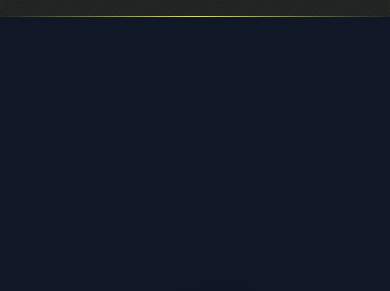
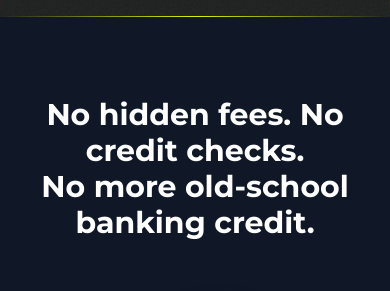
Before and after one commit to chriskryon/diverse-landing, a Next.js app: page / in a window 390 px wide. Shown: the part 827-1118 px from the top of the page. Built offline with nearby package versions, Linux system fonts and the light colour scheme; no server answers.

Commit message:
style: change framer motion

```diff
--- a/src/components/ApiSection.tsx
+++ b/src/components/ApiSection.tsx
@@ -1,7 +1,15 @@
 import { motion } from 'framer-motion';
 import ApiCodeBlock from './ApiCodeBlock';
+import { useApiSectionAnimations } from '../hooks/useApiSectionAnimations';
 
 export default function ApiSection() {
+  const {
+    titleAnimations,
+    benefitsAnimations,
+    codeBlockAnimations,
+    ctaAnimations
+  } = useApiSectionAnimations();
+
   const benefits = [
     { id: 'pagamentos', title: 'Pagamentos Automatizados', desc: 'Integre Pix e boletos diretamente no seu sistema.', icon: '📲' },
     { id: 'gestao', title: 'Gestão em Tempo Real', desc: 'Acesse saldos e relatórios financeiros via API.', icon: '📊' },
@@ -11,47 +19,70 @@ export default function ApiSection() {
   return (
     <section className="py-20 bg-gray-900 text-white overflow-x-hidden w-full">
       <div className="max-w-6xl mx-auto px-6">
+        {/* Title Section */}
         <motion.h2
-          initial={{ opacity: 0, y: 20 }}
-          animate={{ opacity: 1, y: 0 }}
-          transition={{ duration: 0.8 }}
+          ref={titleAnimations.ref}
+          initial={titleAnimations.initial}
+          animate={titleAnimations.controls}
+          variants={titleAnimations.variants}
           className="text-3xl lg:text-4xl font-bold mb-4 text-center"
         >
           Integre sua Empresa com a API da Diverse
         </motion.h2>
 
         {/* Benefícios */}
-        <div className="grid grid-cols-1 md:grid-cols-3 gap-8 mb-16 mt-12">
-          {benefits.map((benefit, index) => (
+        <motion.div
+          className="grid grid-cols-1 md:grid-cols-3 gap-8 mb-16 mt-12"
+          ref={benefitsAnimations.ref}
+          initial="hidden"
+          animate={benefitsAnimations.controls}
+          variants={benefitsAnimations.container}
+        >
+          {benefits.map((benefit) => (
             <motion.div
               key={benefit.id}
-              initial={{ opacity: 0, y: 20 }}
-              animate={{ opacity: 1, y: 0 }}
-              transition={{ delay: index * 0.2 }}
-              className="p-6 bg-white rounded-xl shadow-lg"
+              variants={benefitsAnimations.item}
+              className="p-6 bg-white rounded-xl shadow-lg border-2 border-[rgba(249,45,158,0.7)]"
+              whileHover={{
+                y: -5,
+                boxShadow: "0 10px 30px rgba(249,45,158,0.2)",
+                transition: { duration: 0.3 }
+              }}
             >
               <div className="text-4xl mb-4">{benefit.icon}</div>
               <h3 className="text-xl font-semibold mb-2 text-black">{benefit.title}</h3>
               <p className="text-gray-700">{benefit.desc}</p>
             </motion.div>
           ))}
-        </div>
+        </motion.div>
 
         {/* Exemplo de Código */}
-        <div className="bg-black p-6 rounded-xl max-w-3xl mx-auto mb-12 border border-gray-800">
+        <motion.div
+          className="bg-black p-6 rounded-xl max-w-3xl mx-auto mb-12 border border-gray-800"
+          ref={codeBlockAnimations.ref}
+          initial={codeBlockAnimations.initial}
+          animate={codeBlockAnimations.controls}
+          variants={codeBlockAnimations.variants}
+        >
           <h3 className="text-xl font-semibold mb-4">Exemplo: Criar um Pix</h3>
           <ApiCodeBlock />
-        </div>
+        </motion.div>
 
         {/* CTA */}
-        <div className="text-center mt-12">
-          <button type='button' className="bg-[#edfb06] text-black px-6 py-3 rounded-full font-medium hover:bg-yellow-300 transition-colors">
+        <motion.div
+          className="text-center mt-12"
+          ref={ctaAnimations.ref}
+          initial={ctaAnimations.initial}
+          animate={ctaAnimations.controls}
+          variants={ctaAnimations.variants}
+        >
+          <button type='button' className="bg-diverse-yellow text-black px-6 py-3 rounded-full font-medium transition-opacity duration-300 hover:opacity-80">
             Solicitar Acesso à API
           </button>
           <p className="mt-4 text-gray-400 text-sm">
             Nossa API segue os padrões do Open Banking Brasil, com autenticação OAuth 2.0, criptografia AES-256 e conformidade com LGPD.
           </p>
-        </div>
+        </motion.div>
       </div>
     </section>
   );
--- a/src/components/benefits/index.tsx
+++ b/src/components/benefits/index.tsx
@@ -26,6 +26,7 @@ export default function Benefits() {
           ref={titleAnimations.ref}
           initial={titleAnimations.initial}
           animate={titleAnimations.controls}
+          variants={titleAnimations.variants}
         >
           <h2 className="text-3xl lg:text-4xl font-bold mb-4">
             No hidden fees. No credit checks.
--- /dev/null
+++ b/src/hooks/useApiSectionAnimations.ts
@@ -0,0 +1,82 @@
+import { useElementInView } from "./useElementInView";
+
+export function useApiSectionAnimations() {
+  // Animation refs and controls
+  const titleAnimation = useElementInView(0.1);
+  const benefitsAnimation = useElementInView(0.1);
+  const codeBlockAnimation = useElementInView(0.1);
+  const ctaAnimation = useElementInView(0.1);
+
+  // Title animations
+  const titleAnimations = {
+    ref: titleAnimation.ref,
+    controls: titleAnimation.controls,
+    initial: { opacity: 0, y: 30 },
+    variants: {
+      visible: {
+        opacity: 1,
+        y: 0,
+        transition: { duration: 0.7 }
+      }
+    }
+  };
+
+  // Benefits animations
+  const benefitsAnimations = {
+    ref: benefitsAnimation.ref,
+    controls: benefitsAnimation.controls,
+    container: {
+      hidden: { opacity: 0 },
+      visible: {
+        opacity: 1,
+        transition: {
+          staggerChildren: 0.2,
+          delayChildren: 0.3
+        }
+      }
+    },
+    item: {
+      hidden: { opacity: 0, y: 20 },
+      visible: {
+        opacity: 1,
+        y: 0,
+        transition: { duration: 0.5, ease: "easeOut" }
+      }
+    }
+  };
+
+  // Code block animations
+  const codeBlockAnimations = {
+    ref: codeBlockAnimation.ref,
+    controls: codeBlockAnimation.controls,
+    initial: { opacity: 0, y: 30 },
+    variants: {
+      visible: {
+        opacity: 1,
+        y: 0,
+        transition: { duration: 0.7 }
+      }
+    }
+  };
+
+  // CTA animations
+  const ctaAnimations = {
+    ref: ctaAnimation.ref,
+    controls: ctaAnimation.controls,
+    initial: { opacity: 0, y: 30 },
+    variants: {
+      visible: {
+        opacity: 1,
+        y: 0,
+        transition: { duration: 0.7 }
+      }
+    }
+  };
+
+  return {
+    titleAnimations,
+    benefitsAnimations,
+    codeBlockAnimations,
+    ctaAnimations
+  };
+}
--- a/src/hooks/useBenefitsAnimations.ts
+++ b/src/hooks/useBenefitsAnimations.ts
@@ -4,7 +4,7 @@ import { useElementInView } from "./useElementInView";
 export function useBenefitsAnimations() {
   const [hoveredCard, setHoveredCard] = useState<number | null>(null);
 
-  // Animation refs and controls
+  // Animation refs and controls - Use threshold 0.1 for earlier triggering
   const titleAnimation = useElementInView(0.1);
   const mobileAnimation = useElementInView(0.1);
   const desktopAnimation = useElementInView(0.1);
@@ -31,15 +31,17 @@ export function useBenefitsAnimations() {
     }
   };
 
-  // Title animations
+  // Title animations with variants properly defined in the hook
   const titleAnimations = {
     ref: titleAnimation.ref,
     controls: titleAnimation.controls,
     initial: { opacity: 0, y: 30 },
-    visible: {
-      opacity: 1,
-      y: 0,
-      transition: { duration: 0.7 }
+    variants: {
+      visible: {
+        opacity: 1,
+        y: 0,
+        transition: { duration: 0.7 }
+      }
     }
   };
 
```
